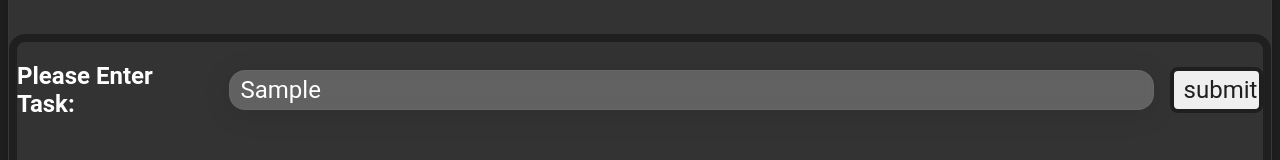
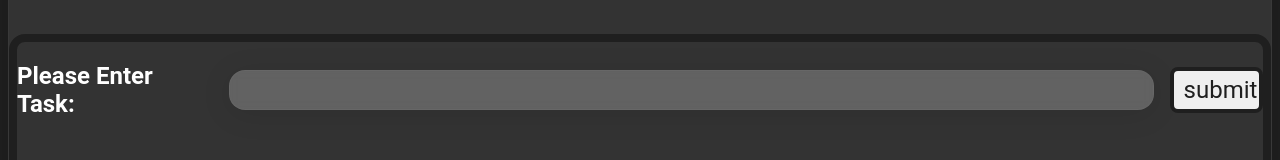
Before and after one commit to sz0320-bit/todoReact, a React (Vite) app in the folder todo-list/: page / in a window 1280 px wide. Both pictures are taken after typing "Sample" into the empty fields and a click on the input "submit". Shown: the part 175-335 px from the top of the page. Built offline with nearby package versions, Linux system fonts and the light colour scheme.

Commit message:
finished all functionality

```diff
--- a/todo-list/src/components/task.jsx
+++ b/todo-list/src/components/task.jsx
@@ -1,14 +1,38 @@
+import {useRef, useEffect, useState} from 'react';
 
-const Task = ({task,onDelete,index}) => {
+const Task = ({task,onDelete,index,onEdit}) => {
+    const [edit, setEdit] = useState(true);
+    const [text, setText] = useState(task);
+    const ref = useRef(null);
+    const handleClick = () => {
+        ref.current.focus();
+        setEdit(false);
+    };
+    //event listener that listens for focusout event and does a function
+    useEffect(() => {
 
+        const element = ref.current;
+
+        element.addEventListener('focusout', () => {
+            onEdit(index, ref.current.value);
+            setEdit(true);
+        });
+
+        return () => {
+            element.removeEventListener('focusout', () => {
+                onEdit(index, text);
+                setEdit(true);
+            });
+        };
+    }, []);
 
     return (
         <div className="textholder">
             <div className="unline" id="line" >
-                <input type="text" className="textbox" readOnly value={task}/>
+                <input ref={ref} type="text" className="textbox" readOnly={edit}  value={text} onChange={(e) => setText(e.target.value)}/>
             </div>
             <div className="buttonholder" >
-                <input type="button" value="edit" className="editbutton" />
+                <input type="button" value="edit" className="editbutton" onClick={handleClick}/>
                 <input type="button" value="delete" className="deletebutton" onClick={() => onDelete(index)}/>
             </div>
         </div>
--- a/todo-list/src/components/tasks.jsx
+++ b/todo-list/src/components/tasks.jsx
@@ -1,15 +1,15 @@
 import {Task} from "./task";
-import {useEffect, useState} from "react";
+import {useEffect, useState, useRef} from "react";
 let tasks = JSON.parse(localStorage.getItem('items')) || [];
-let task1 = ['task1', 'task2', 'task3'];
 
 
 
 
 const Tasks = () => {
-
+try {
     const [task, setTasks] = useState(tasks);
     const [text, setText] = useState('');
+    const ref = useRef(null);
     const newTask = (e) => {
         e.preventDefault();
         setTasks(task.concat(text));
@@ -21,6 +21,8 @@ const Tasks = () => {
             localStorage.setItem("items", JSON.stringify(task));
             console.log(task)
             console.log(tasks);
+            ref.current.value = '';
+            ref.current.blur();
         }
     }, [task]);
 
@@ -28,23 +30,31 @@ const Tasks = () => {
         setTasks(task.filter((task, index) => index !== key));
     }
 
+    const editTask = (key, val) => {
+        console.log(key, val);
+        setTasks(task.map((task, index) => index === key ? val : task));
+    }
     return (
         <>
             <form onSubmit={newTask} className={'textenter'}>
                 <h2>Please Enter Task:</h2>
-                <input type="text" id="mainentry" onChange={(e) => setText(e.target.value)} />
-                <input type="submit" value="submit" id="mainsubmit" />
+                <input type="text" id="mainentry" ref={ref} onChange={(e) => setText(e.target.value)}/>
+                <input type="submit" value="submit" id="mainsubmit"/>
             </form>
             <div className="displaybox">
                 <div id={'entrypoint'}>
                     {
                         task.map((task, index) => (
-                    <Task index={index} key={index} task={task} onDelete={deleteTask} />
+                            <Task index={index} key={index} task={task} onEdit={editTask} onDelete={deleteTask}/>
                         ))}
                 </div>
             </div>
         </>
     )
+}catch (e) {
+    console.log(e);
+    localStorage.setItem("items", JSON.stringify([]));
+}
  }
 
  export {Tasks};
```
Lines whose indentation alone changed are shown as unchanged.
